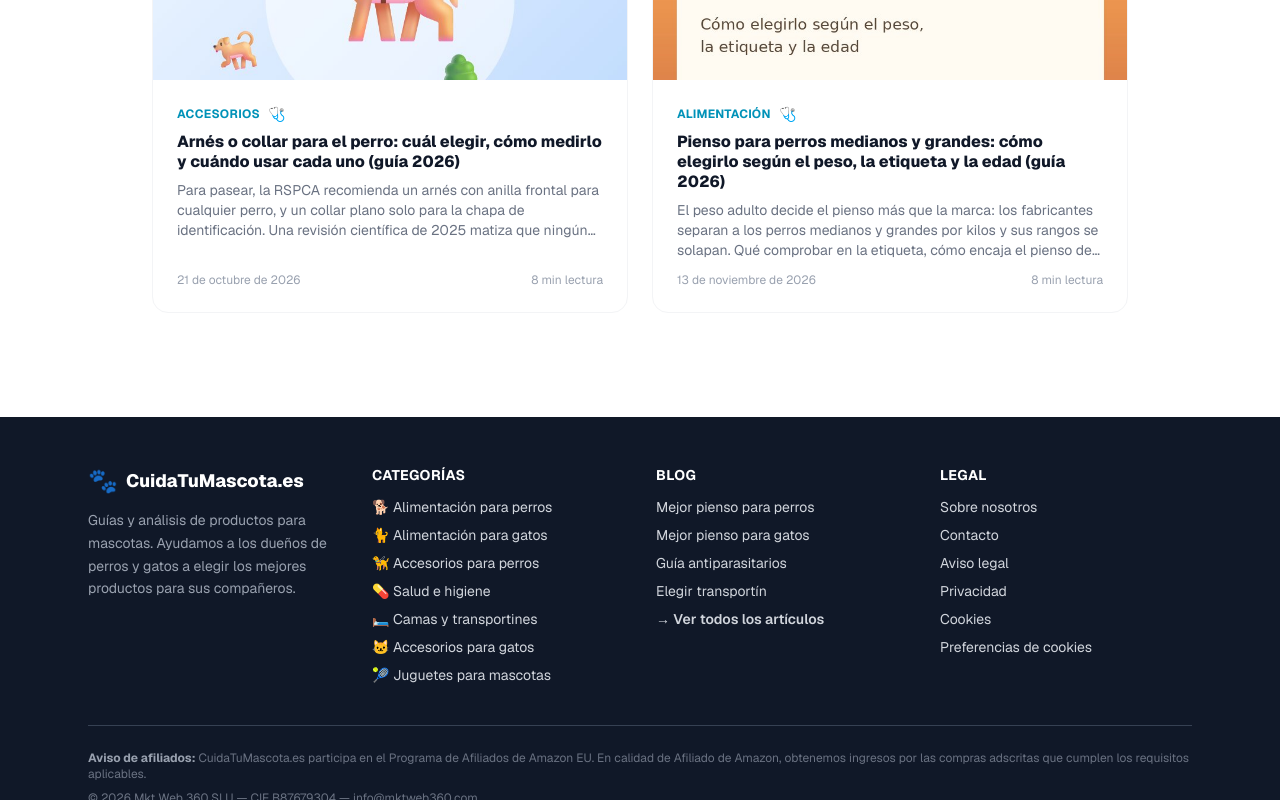
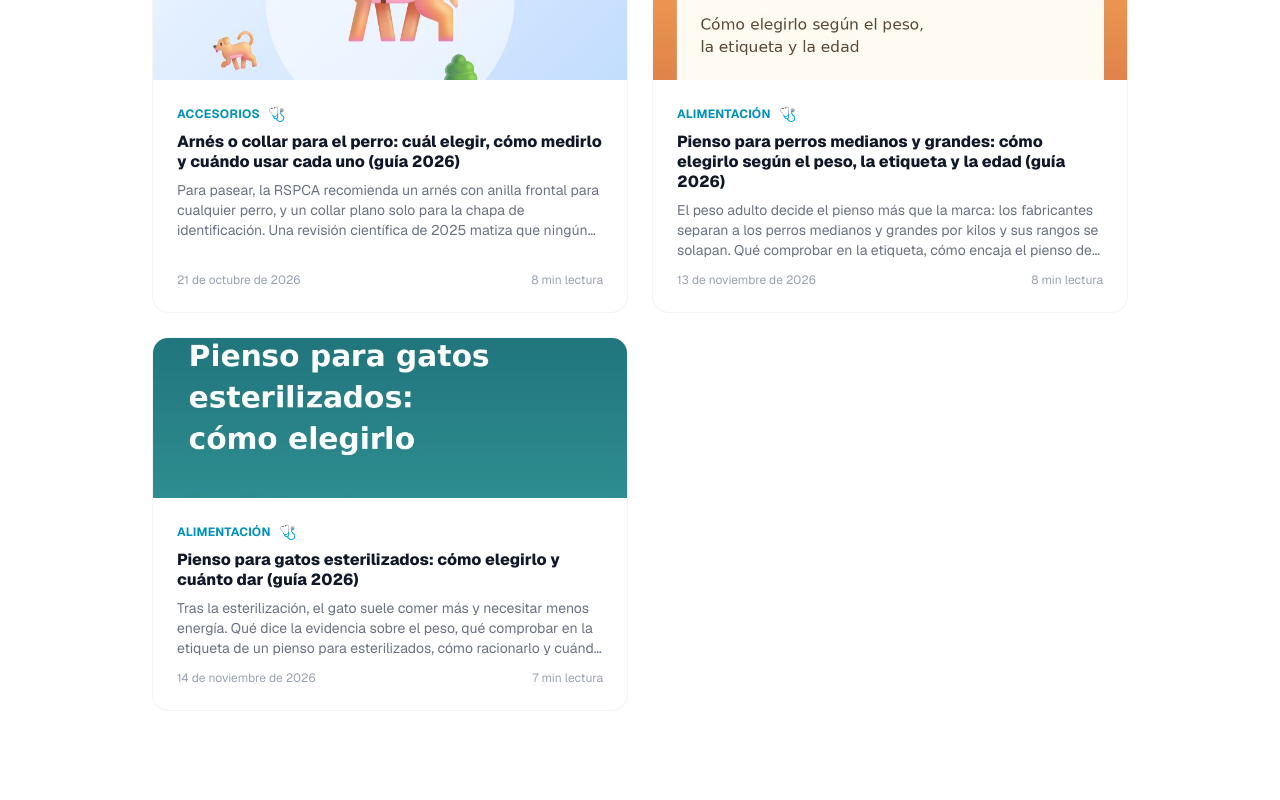
Before and after one commit to mktweb360/cuidatumascota, a Next.js app: page /blog in a window 1280 px wide. Shown: the part 11200-12000 px from the top of the page. Built offline with nearby package versions, Linux system fonts and the light colour scheme.

Commit message:
Guía nueva: pienso para gatos esterilizados, cómo elegirlo y cuánto dar

```diff
--- a/data/posts.ts
+++ b/data/posts.ts
@@ -306,7 +306,7 @@ export const posts: Post[] = [
     date: "2025-07-05",
     readTime: 9,
     relatedProducts: ["royal-canin-indoor-adult", "hills-science-plan-sterilised", "acana-pacifica-cat", "lifelong-adult-salmon-rice-gato-10kg", "applaws-latas-caldo-gatos-seleccion-variada"],
-    relatedPosts: ["pienso-gato-adulto-comparativa", "fuente-agua-gatos-catit-analisis", "gato-interior-bienestar-enriquecimiento"],
+    relatedPosts: ["pienso-gato-adulto-comparativa", "fuente-agua-gatos-catit-analisis", "gato-interior-bienestar-enriquecimiento", "pienso-gatos-esterilizados-como-elegir"],
     isHealth: true,
     categoryCta: { href: "/tienda/alimentacion-gatos", text: "Ver todos los piensos para gatos →" },
   },
@@ -607,7 +607,7 @@ export const posts: Post[] = [
     readTime: 9,
     image: "/images/blog/esterilizacion-gatos-guia-completa.jpg",
     relatedProducts: ["hills-science-plan-sterilised", "royal-canin-sterilised-gato-4kg", "royal-canin-sterilised-37-gatos-2kg", "purina-pro-plan-sterilised-savoury-duo-pato-10kg", "purina-pro-plan-sterilised-salmon-10kg"],
-    relatedPosts: ["gato-interior-bienestar-enriquecimiento", "cuidado-preventivo-mascotas-guia", "pienso-gato-adulto-comparativa"],
+    relatedPosts: ["gato-interior-bienestar-enriquecimiento", "cuidado-preventivo-mascotas-guia", "pienso-gato-adulto-comparativa", "pienso-gatos-esterilizados-como-elegir"],
     isHealth: true,
     categoryCta: { href: "/tienda/salud-higiene", text: "Ver productos de salud para gatos →" },
   },
@@ -793,6 +793,21 @@ export const posts: Post[] = [
     isHealth: true,
     categoryCta: { href: "/tienda/alimentacion-perros", text: "Ver piensos para perros →" },
   },
+  {
+    slug: "pienso-gatos-esterilizados-como-elegir",
+    title: "Pienso para gatos esterilizados: cómo elegirlo y cuánto dar (guía 2026)",
+    seoTitle: "Pienso para gatos esterilizados: cómo elegir",
+    metaDescription: "Cómo elegir pienso para un gato esterilizado: por qué cambian sus necesidades de energía, qué comprobar en la etiqueta, cuánto dar y cómo controlar el peso.",
+    excerpt: "Tras la esterilización, el gato suele comer más y necesitar menos energía. Qué dice la evidencia sobre el peso, qué comprobar en la etiqueta de un pienso para esterilizados, cómo racionarlo y cuándo consultar al veterinario.",
+    category: "Alimentación",
+    date: "2026-11-14",
+    readTime: 7,
+    image: "/images/blog/pienso-gatos-esterilizados-como-elegir.jpg",
+    relatedProducts: ["royal-canin-sterilised-gato-4kg", "hills-science-plan-sterilised", "royal-canin-sterilised-37-gatos-2kg", "purina-pro-plan-sterilised-savoury-duo-pato-10kg", "purina-pro-plan-sterilised-salmon-10kg"],
+    relatedPosts: ["esterilizacion-gatos-guia-completa", "alimentacion-gatos-guia-propietarios", "pienso-gato-adulto-comparativa", "como-leer-etiqueta-pienso-perros-gatos", "fuente-para-gatos-como-elegir"],
+    isHealth: true,
+    categoryCta: { href: "/tienda/alimentacion-gatos", text: "Ver alimentación para gatos →" },
+  },
 ];
 
 export function getPostBySlug(slug: string): Post | undefined {
```
Also changed, not shown: app/blog/[slug]/page.tsx (+20 -0 lines), public/images/blog/pienso-gatos-esterilizados-como-elegir.jpg (added).
